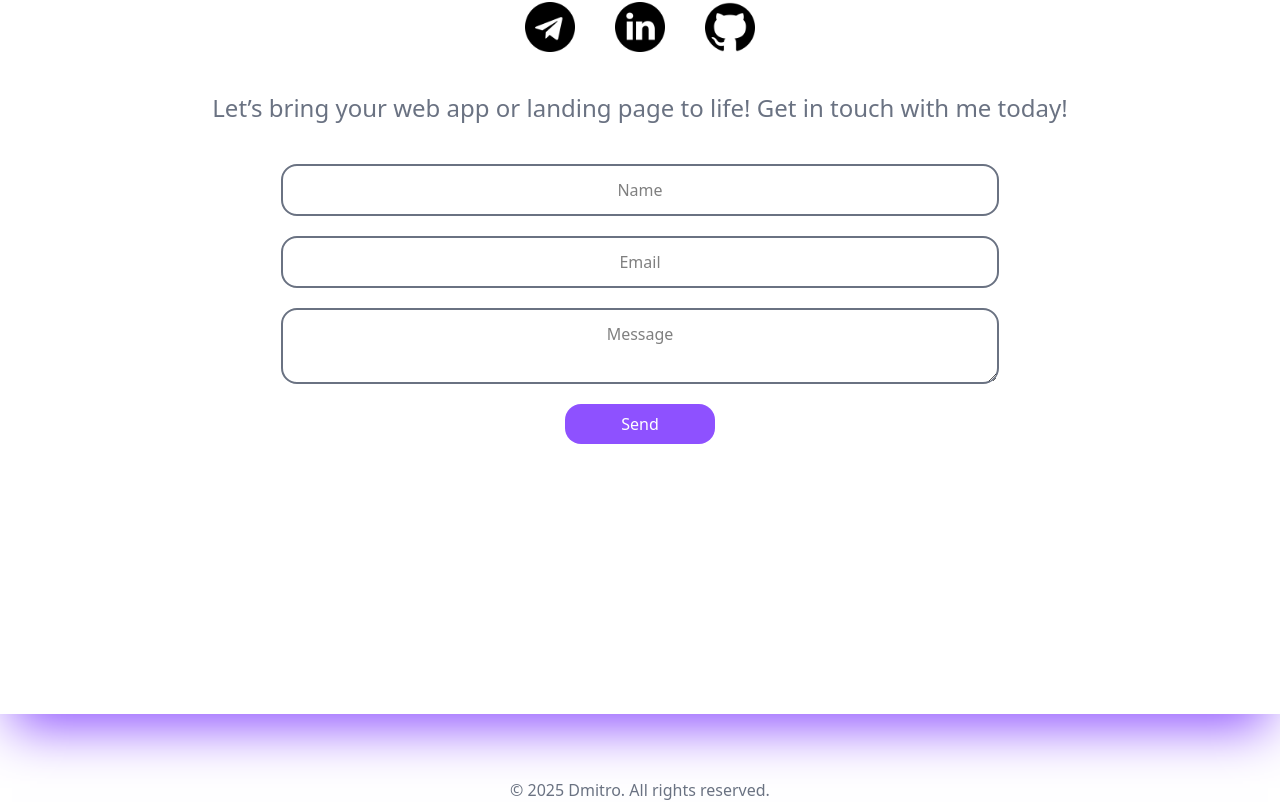
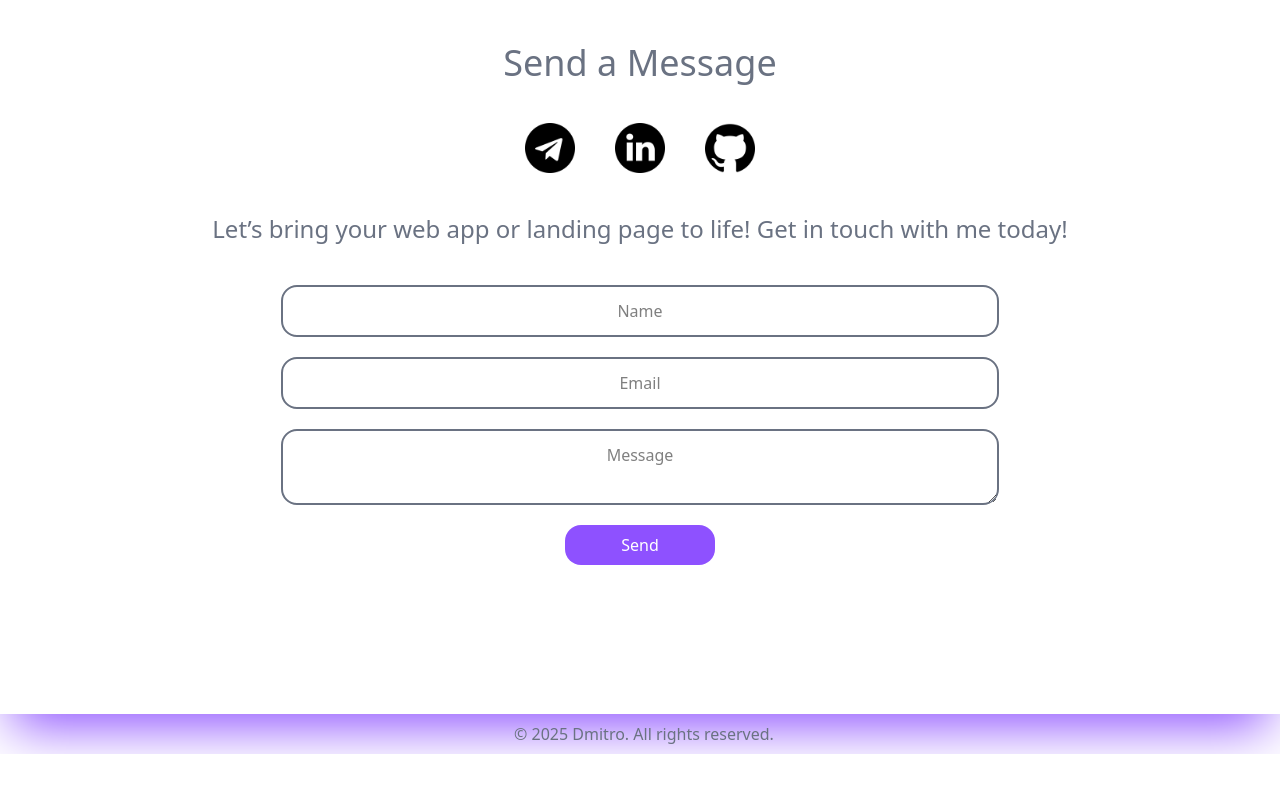
Before and after one commit to tereshonkov/portfolio, a Next.js app: page / in a window 1280 px wide. Shown: the part 2538-3344 px from the top of the page. After the commit the page ends 3292 px from the top, so only its background shows below. Built offline with nearby package versions, Linux system fonts and the light colour scheme; a web font is replaced by a local one.

Commit message:
edit layout contact & footer

```diff
--- a/components/Contact/Contact.tsx
+++ b/components/Contact/Contact.tsx
@@ -21,7 +21,7 @@ export default function Contact() {
   // console.log(arr);
 
   return (
-    <section id="contacts" className="h-[100vh] flex flex-col gap-5 mb-15 p-2 items-center shadow-2xl shadow-violet-500">
+    <section id="contacts" className="h-[100vh] flex flex-col gap-5 p-2 items-center justify-center shadow-2xl shadow-violet-500">
     <h2 className="text-gray-500 text-3xl md:text-4xl">Send a Message</h2>
     <div className="flex gap-10 p-5">
       <a  style={{ backgroundImage: "url('/telegram.png')" }} className="bg-cover w-[50px] h-[50px]" target="_blank" href="https://t.me/dmitro90"></a>
--- a/components/Footer/Footer.tsx
+++ b/components/Footer/Footer.tsx
@@ -2,7 +2,7 @@ import React from 'react'
 
 export default function Footer() {
   return (
-    <footer className="flex items-center justify-center p-1">
+    <footer className="flex items-center justify-center w-full p-1 m-1">
     <p className="text-gray-500 text-l">© 2025 Dmitro. All rights reserved.</p>
   </footer>
   )
```
